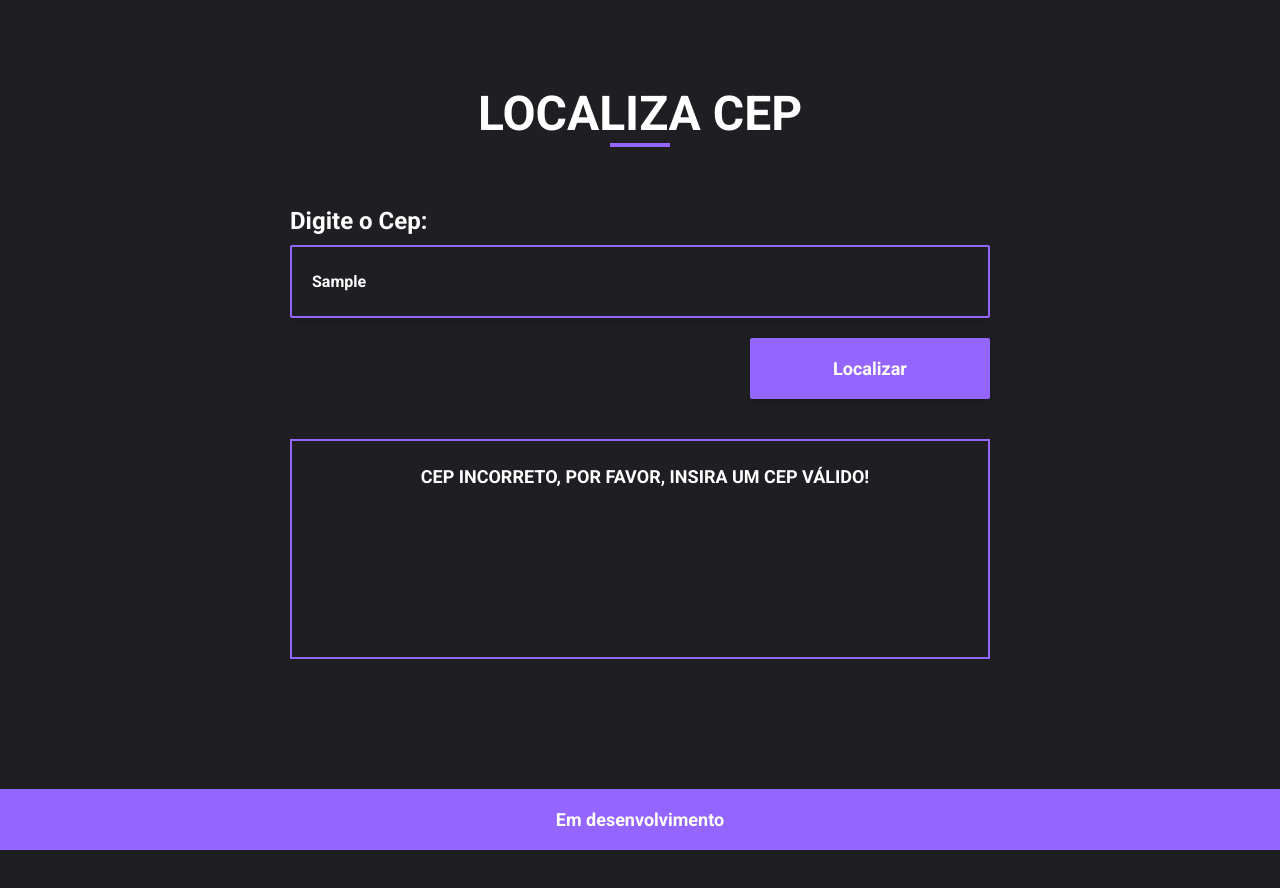
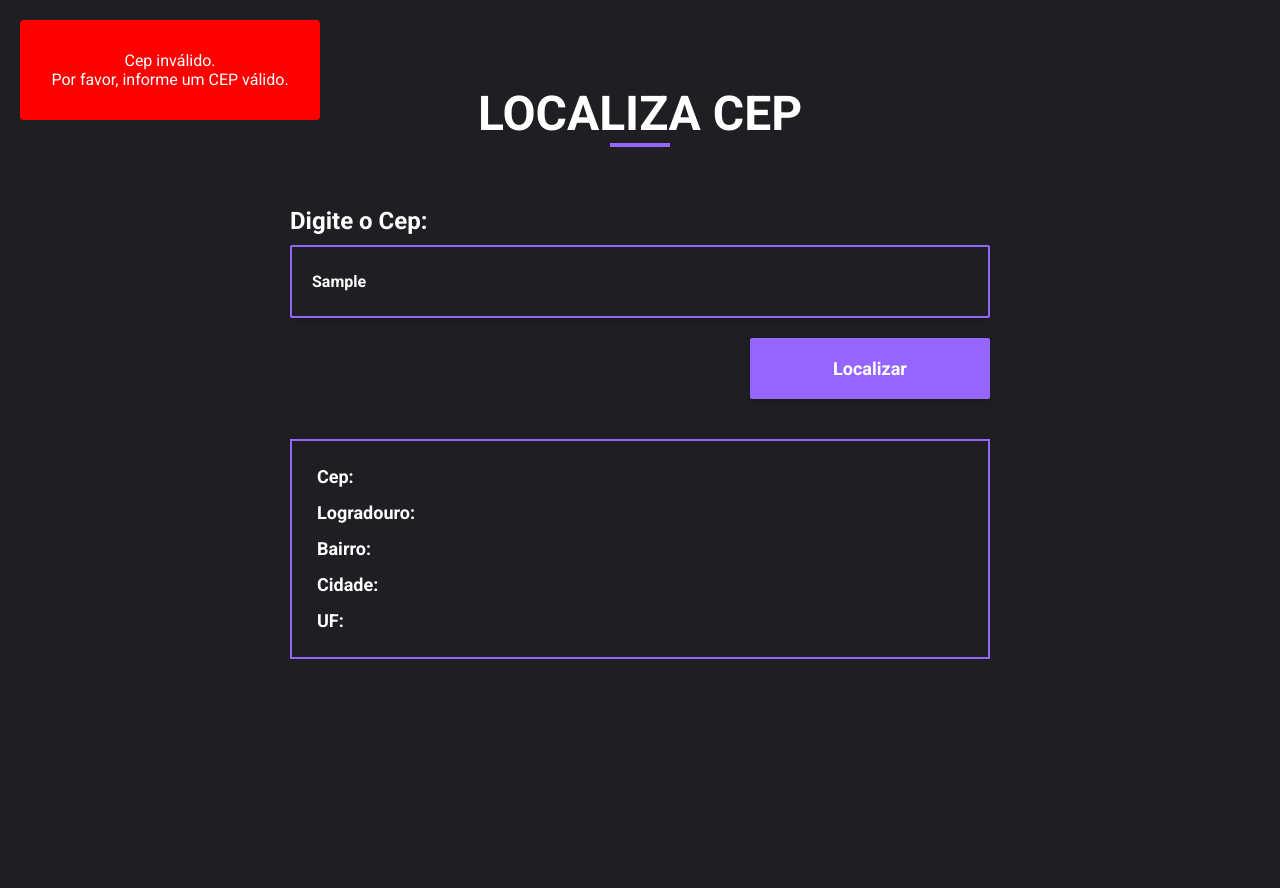
Before and after one commit to FlpFront/localizaCep, a plain HTML site: page index.html in a window 1280 px wide. Both pictures are taken after typing "Sample" into the empty fields and a click on the button "Localizar". After the commit the page ends 800 px from the top, so only its background shows below. Drawn offline with Linux system fonts and the light colour scheme; no server answers.

Commit message:
Add files via upload

```diff
--- a/assets/style.css
+++ b/assets/style.css
@@ -9,13 +9,12 @@ body{
     font-family: 'Roboto', sans-serif;
     color: #fff;
     background: #1F1F23;
-    height: 100vh;
 }
 
 .container{
     display: flex;
     max-width: 1200px;
-    margin: 90px auto;
+    margin: 90px auto 40px auto;
 }
 
 .content{
@@ -118,7 +117,42 @@ body{
 .cepReturn span{
     font-size: 1.6rem;
     font-weight: 400;
-    margin-left: 10px;
+    margin-left: 5px;
+}
+
+
+#errorAlert{
+    width: 300px;
+    height: 100px;
+    background: #ff0000;
+    border-radius: 4px;
+    position: absolute;
+    top: 20px;
+    left: 20px;
+    display: grid;
+    place-items: center;
+    opacity: 0;
+}
+
+#errorAlert.errorActive{
+    animation: error .3s forwards;
+}
+
+@keyframes error{
+    from{
+        transform: translate3d(-25px, 0, 0);
+    }
+
+    to{
+        opacity: 1;
+        transform: translate3d(0, 0, 0);
+    }
+}
+
+#errorAlert span{
+    font-size: 1.6rem;
+    font-weight: 500;
+    text-align: center;
 }
 
 @media (max-width: 800px){
@@ -152,23 +186,9 @@ body{
         font-size: 1.6rem;
     }
 
+    .cepReturn span{
+        font-weight: 400;
+        font-size: 1.4rem;
+    }
+
 }
-
-.errorActive{
-    display: none;
-}
-
-#cepInvalido{
-    font-size: 1.8rem;
-    font-weight: 700;
-    text-align: center;
-}
-
-.footer{
-    text-align: center;
-    background: #9466FF;
-    padding: 20px 0;    font-family: 'Roboto', sans-serif;
-    font-weight: 700;
-    font-size: 1.8rem;
-    color: #fff;
-}
--- a/index.html
+++ b/index.html
@@ -25,7 +25,6 @@
             </form>
 
             <div class="cepReturn">
-                <span id="cepInvalido"></span>
                <div id="dadosReturn">
                     <p>Cep: <span id="cepAtual"></span></p>
                     <p>Logradouro: <span id="logradouro"></span></p>
@@ -37,7 +36,9 @@
        </div>
     </main>
 
-    <footer class="footer">Em desenvolvimento</footer>
+    <div id="errorAlert">
+        <span>Cep inválido. <br> Por favor, informe um CEP válido.</span>
+    </div>
 
     <script src="main.js"></script>
 
--- a/main.js
+++ b/main.js
@@ -14,22 +14,17 @@ function handleClick(event){
         uf.textContent = data.uf
 
         if(data.erro === true){
-            dadosReturn.classList.add('errorActive')
-            cepInvalido.textContent = 'CEP INCORRETO, POR FAVOR, INSIRA UM CEP VÁLIDO!'
-        } else{
-            dadosReturn.classList.remove('errorActive')
-            cepInvalido.textContent = ''
+            errorAlert.classList.add('errorActive')
         }
+
     })
 
     const error = fetch(url).then(resp => {}).catch((error) => {
-        dadosReturn.classList.add('errorActive')
-        cepInvalido.textContent = 'CEP INCORRETO, POR FAVOR, INSIRA UM CEP VÁLIDO!'
+        errorAlert.classList.add('errorActive')
     })
 
-    if(dadosReturn.classList.contains('errorActive')){
-        dadosReturn.classList.remove('errorActive')
-        cepInvalido.textContent = ''
+    if(errorAlert.classList.contains('errorActive')){
+        errorAlert.classList.remove('errorActive')
     }
 
 }
```
